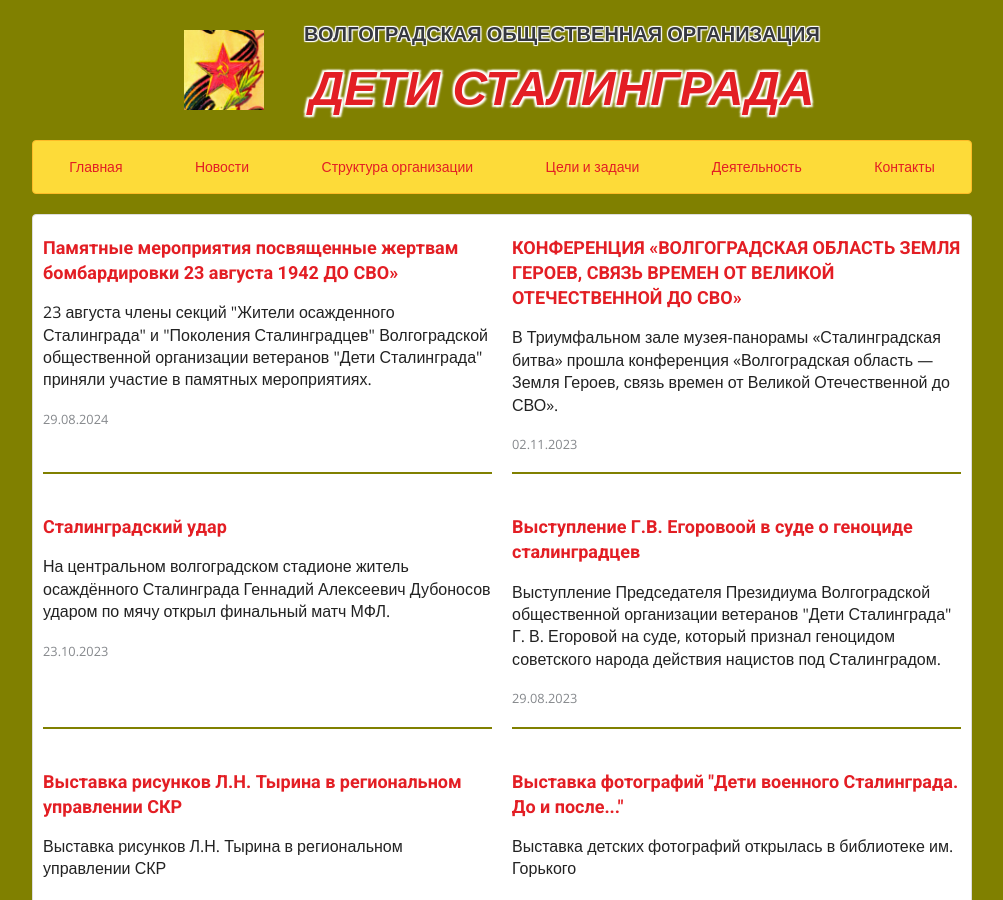
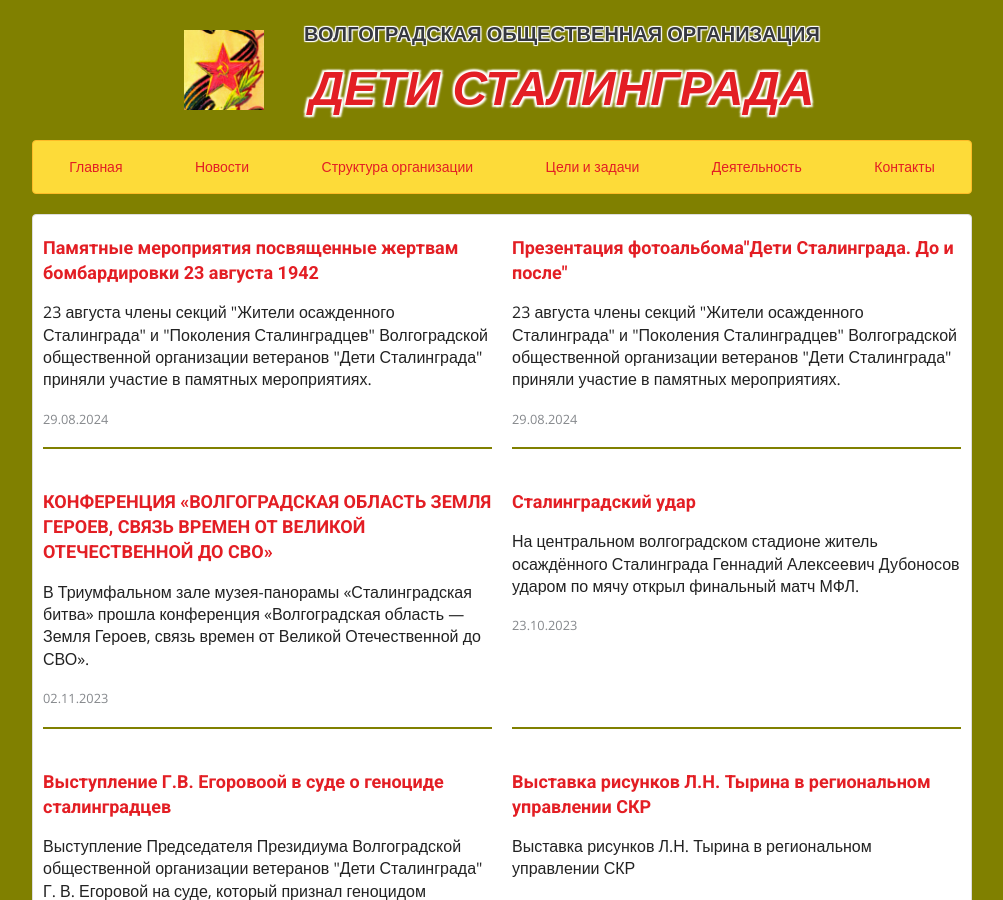
Before and after one commit to detistalingrada/detistalingrada.github.io, a Jekyll site: the page built from news.html, in a window 1280 px wide and 900 px high. Shown: the whole window, without its empty margins (138-1141 px from the left). Built offline with Jekyll 4.4.1, drawn with Linux system fonts in a browser that asks for light colours; nearby versions of some CDN libraries.

Commit message:
Добавление новости

```diff
--- /dev/null
+++ b/_posts/2024-05-22-prezentaciya.html
@@ -0,0 +1,37 @@
+---
+title: Презентация фотоальбома"Дети Сталинграда. До и после"
+date: 2024-08-29 00:00:00 +03:00
+categories:
+  - news
+layout: post
+excerpt:
+  23 августа члены секций "Жители осажденного Сталинграда" и "Поколения Сталинградцев"
+  Волгоградской общественной организации ветеранов "Дети Сталинграда" приняли участие
+  в памятных мероприятиях.
+---
+
+<p>
+  Сегодня в стенах регионального информационно-аналитического центра прошла
+  презентация уникального фотоальбома "Дети Сталинграда. До и после"
+  Волгоградской общественной организации ветеранов "Дети Сталинграда",
+  автором-составителем которого является заслуженный учитель РФ, кандидат
+  филологических наук Галина Викторовна Егорова.
+</p>
+<p>
+  С надеждой и радостью ветераны ждали его, ведь за каждой фотографией история,
+  а за историей целая жизнь поколения непокоренных Сталинградцев.
+</p>
+<p>
+  «А это ведь лишь фотографии» кто-то скажет из вас, а на тех самых фотографиях
+  глаза родных защитников и жителей осажденного города. Те самые глаза детей,
+  которые напоминают лучи солнца, пронзающую боль темноты и страха
+  двухсотдневного участия в легендарной обороне нашего города. Они были и
+  остаются безоружными участниками волжской тверыдни, выступая для сегодняшнего
+  поколения живым счетом на передовой добра и зла, правды, которая очень ценна
+  для нас.
+</p>
+<div class="photo_case">
+  <a href="/img/29.08.2024/1.jpg" target="_blank"
+    ><img class="photo" src="/img/22.05.2024/1.jpg" alt=""
+  /></a>
+</div>
--- a/_posts/2024-08-29-pamitnie-meropriyatiya.html
+++ b/_posts/2024-08-29-pamitnie-meropriyatiya.html
@@ -1,10 +1,11 @@
 ---
-title: Памятные мероприятия посвященные жертвам бомбардировки 23 августа 1942 ДО СВО»
+title: Памятные мероприятия посвященные жертвам бомбардировки 23 августа 1942
 date: 2024-08-29 00:00:00 +03:00
 categories:
-- news
+  - news
 layout: post
-excerpt: 23 августа члены секций "Жители осажденного Сталинграда" и "Поколения Сталинградцев"
+excerpt:
+  23 августа члены секций "Жители осажденного Сталинграда" и "Поколения Сталинградцев"
   Волгоградской общественной организации ветеранов "Дети Сталинграда" приняли участие
   в памятных мероприятиях.
 ---
```
Also changed, not shown: img/22.05.2024/1.jpg (added), img/22.05.2024/2.jpg (added), img/22.05.2024/3.jpg (added).
